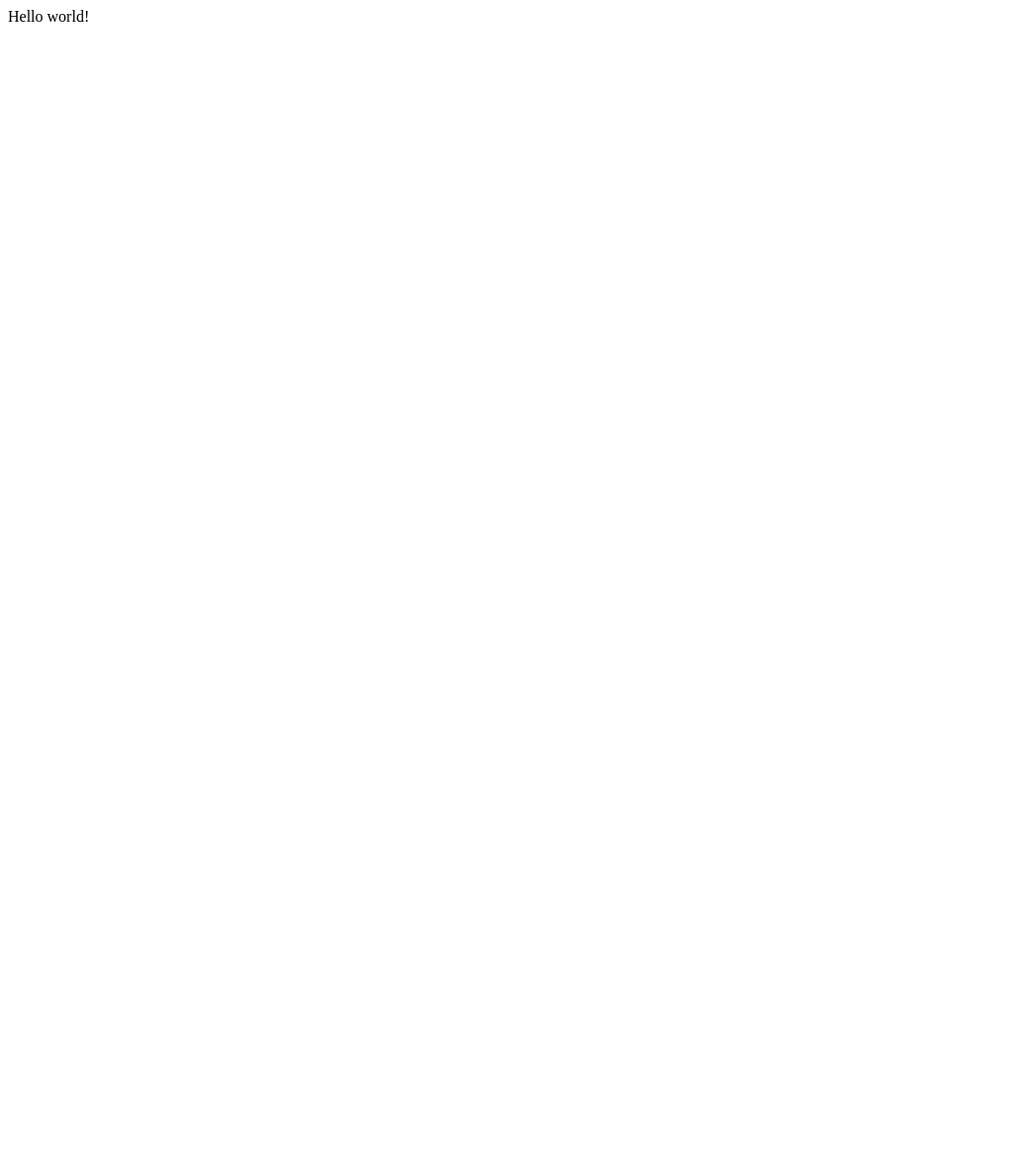
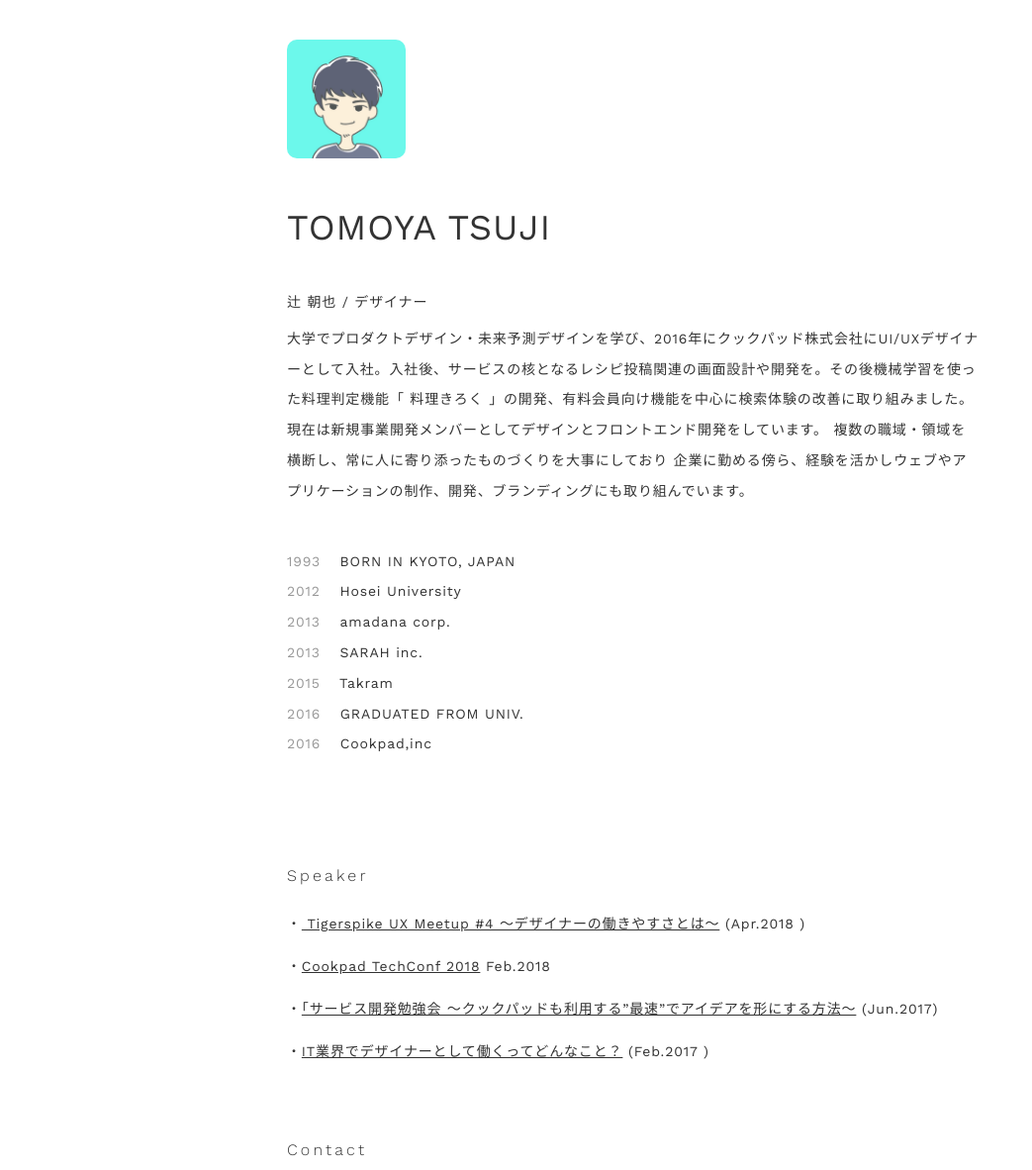
Before and after one commit to tomoya-tsuji/tomoya-tsuji, a Gatsby site: page / in a window 1280 px wide. Shown: the top 1182 px of the page at 99% size, without its empty margins (0-1043 px from the left). Before the commit the page ends 800 px from the top, so only its background shows below. Built offline with nearby package versions, Linux system fonts and the light colour scheme; Gatsby itself is replaced by a stand-in of ours.

Commit message:
inital commit

```diff
--- /dev/null
+++ b/gatsby-browser.js
@@ -0,0 +1 @@
+import "./src/styles/index.scss"
--- a/gatsby-config.js
+++ b/gatsby-config.js
@@ -6,4 +6,15 @@
 
 module.exports = {
   /* Your site config here */
+  plugins: [
+    `gatsby-plugin-react-helmet`,
+    {
+      resolve:  `gatsby-plugin-sass`,
+      options: {
+        cssLoaderOptions: {
+          camelCase: false,
+        },
+      },
+    },
+  ]
 }
--- a/src/pages/index.js
+++ b/src/pages/index.js
@@ -1,3 +1,53 @@
 import React from "react"
+import { Helmet } from "react-helmet"
+import profileImage from "../images/profile.jpg"
+import favicon from "../images/favicon.ico"
+import appleTouchIcon from "../images/profile.jpg"
 
-export default () => <div>Hello world!</div>
+export default () =>(
+  <div>
+    <Helmet>
+      <meta charSet="utf-8" />
+      <title>tomoya-tsuji</title>
+      <link rel="canonical" href="http://mysite.com/example" />
+      <meta name="description" content="UI/UXデザイナー。Tomoya Tsujiのポートフォリオサイトです。よかったら覗いてみてください。"></meta>
+      <meta name="viewport"
+          content="width=device-width, initial-scale=1, shrink-to-fit=no"></meta>
+      <link href="https://fonts.googleapis.com/css?family=Work+Sans:300,400,700&amp;subset=latin-ext" rel="stylesheet"></link>
+      <link rel="icon" href={favicon}></link>
+      <link rel="apple-touch-icon" sizes="180x180" href={appleTouchIcon}></link>
+    </Helmet>
+
+    <div className="profile_image">
+      <img src={profileImage} alt="プロフィール画像"/>
+    </div>
+    <h1>TOMOYA TSUJI</h1>
+    <p className="name">辻 朝也 / デザイナー</p>
+    <p className="self_introduction">
+      大学でプロダクトデザイン・未来予測デザインを学び、2016年にクックパッド株式会社にUI/UXデザイナーとして入社。入社後、サービスの核となるレシピ投稿関連の画面設計や開発を。その後機械学習を使った料理判定機能「 料理きろく 」の開発、有料会員向け機能を中心に検索体験の改善に取り組みました。 現在は新規事業開発メンバーとしてデザインとフロントエンド開発をしています。 複数の職域・領域を横断し、常に人に寄り添ったものづくりを大事にしており 企業に勤める傍ら、経験を活かしウェブやアプリケーションの制作、開発、ブランディングにも取り組んでいます。
+    </p>
+
+    <div className="career">
+      <p><span className="years">1993</span> BORN IN KYOTO, JAPAN</p>
+      <p><span className="years">2012</span> Hosei University</p>
+      <p><span className="years">2013</span> amadana corp. </p>
+      <p><span className="years">2013</span> SARAH inc. </p>
+      <p><span className="years">2015</span> Takram </p>
+      <p><span className="years">2016</span> GRADUATED FROM UNIV. </p>
+      <p><span className="years">2016</span> Cookpad,inc</p>
+    </div>
+
+    <h3>Speaker</h3>
+    <ul>
+      <li>・<a href="https://tigerspike.connpass.com/event/82821/?fbclid=IwAR1bWCICmPBLohOiP36qkXuYacyz2Raj3swJ66lQ4QkrOlW9NLafZQW08Yg"> Tigerspike UX Meetup #4 〜デザイナーの働きやすさとは〜</a> (Apr.2018 )</li>
+      <li>・<a href="https://techconf.cookpad.com/2018/">Cookpad TechConf 2018</a> Feb.2018</li>
+      <li>・<a href="https://blog.camph.net/event/service-development/">「サービス開発勉強会 〜クックパッドも利用する”最速”でアイデアを形にする方法〜</a> (Jun.2017)</li>
+      <li>・<a href="https://linotice.tumblr.com/post/159708290264/20170418">IT業界でデザイナーとして働くってどんなこと？</a> (Feb.2017 )</li>
+    </ul>
+
+    <h3>Contact</h3>
+    <p>お仕事のご相談・ご依頼等はメールにてご連絡ください</p>
+    <p>tomoya.tsuji.work[at]gmail.com</p>
+
+  </div>
+)
--- /dev/null
+++ b/src/styles/_color.scss
@@ -0,0 +1,4 @@
+$white: #ffffff;
+$black: #333333;
+$gray: #555555;
+$light_gray: #999;
--- /dev/null
+++ b/src/styles/_reset.scss
@@ -0,0 +1,35 @@
+html, body, div, span, applet, object, iframe, h1, h2, h3, h4, h5, h6, p, blockquote, pre, a, abbr, acronym, address, big, cite, code, del, dfn, em, img, ins, kbd, q, s, samp, small, strike, strong, sub, sup, tt, var, b, u, i, center, dl, dt, dd, ol, ul, li, fieldset, form, label, legend, table, caption, tbody, tfoot, thead, tr, th, td, article, aside, canvas, details, embed, figure, figcaption, footer, header, hgroup, menu, nav, output, ruby, section, summary, time, mark, audio, video {
+  margin: 0;
+  padding: 0;
+  border: 0;
+  font-size: 100%;
+  font: inherit;
+  vertical-align: baseline; }
+
+/* HTML5 display-role reset for older browsers */
+
+article, aside, details, figcaption, figure, footer, header, hgroup, menu, nav, section {
+  display: block; }
+
+body {
+  line-height: 1; }
+
+ol, ul {
+  list-style: none; }
+
+blockquote, q {
+  quotes: none; }
+
+blockquote {
+  &:before, &:after {
+    content: '';
+    content: none; } }
+
+q {
+  &:before, &:after {
+    content: '';
+    content: none; } }
+
+table {
+  border-collapse: collapse;
+  border-spacing: 0; }
--- /dev/null
+++ b/src/styles/index.scss
@@ -0,0 +1,69 @@
+@import 'reset';
+@import 'color';
+
+html {
+  body {
+    font-family: "Work Sans",sans-serif, Helvetica-Light,HelveticaNeue-Light,Arial,Verdana,Roboto-Light,"游ゴシック Light","游ゴシック体",YuGothic,"メイリオ",Meiryo,"ＭＳ Ｐゴシック","MS PGothic",sans-serif;
+    width: 700px;
+    margin: 0 auto;
+    color: $black;
+    line-height: 2.2;
+    letter-spacing: .06em;
+    font-size: 14px;
+    padding: 40px 0;
+
+    h3 {
+      font-weight: 300;
+      font-size: 16px;
+      letter-spacing: 0.2em;
+      margin-top: 60px;
+      margin-bottom: 10px;
+    }
+
+    h1 {
+      padding: 20px 0;
+      font-size: 36px;
+    }
+
+    .profile_image {
+      img {
+        width: 120px;
+        border-radius: 10px;
+      }
+    }
+
+    .name {
+      margin-bottom: 6px;
+    }
+
+    .career {
+      padding: 40px 0;
+      .years {
+        margin-right: 14px;
+        color: $light_gray;
+      }
+    }
+
+    li {
+      padding: 6px 0;
+      a {
+        color: $black;
+        &:hover {
+          color: $light_gray;
+        }
+      }
+    }
+  }
+}
+
+@media screen and (max-width: 480px) {
+  html {
+    body {
+      padding: 26px;
+      width: 100%;
+      box-sizing: border-box;
+      text-align: justify;
+text-justify: inter-ideograph;
+    }
+  }
+}
```
Also changed, not shown: package.json (+6 -1 lines), src/components/iframely.js (added, +22 -0 lines), src/images/favicon.ico (added), src/images/profile.jpg (added), 1 other file.
